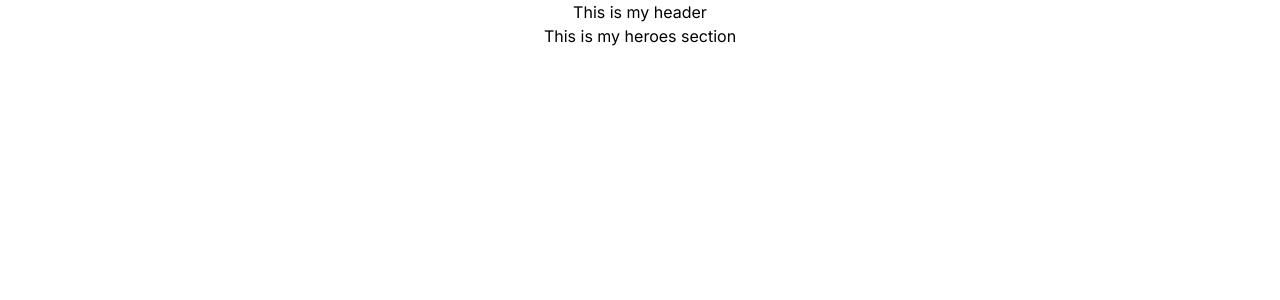
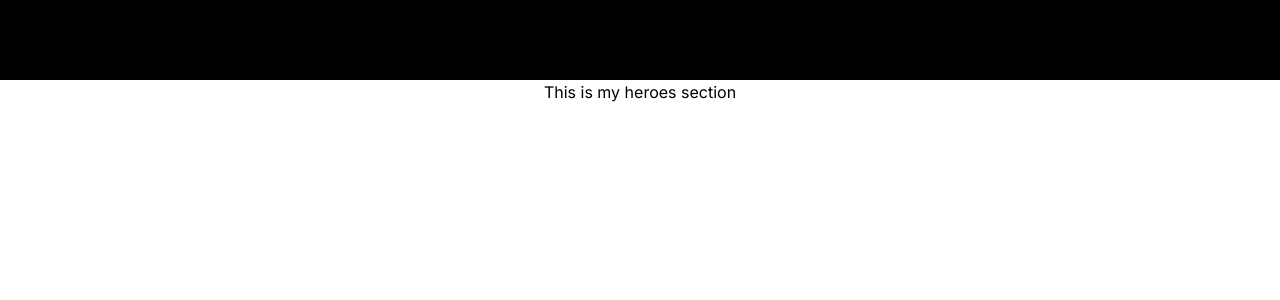
Before and after one commit to DevFrancesca/TechSolutions, a Next.js app: page / in a window 1280 px wide. Shown: the top 300 px of the page. Built offline with nearby package versions, Linux system fonts and the light colour scheme.

Commit message:
correction

```diff
--- a/src/components/header/page.jsx
+++ b/src/components/header/page.jsx
@@ -2,7 +2,7 @@ import React from 'react'
 
 const Header = () => {
   return (
-    <div>
+    <div className="flex justify-center items-center bg-black h-20 w-full">
       This is my header
     </div>
   )
```
